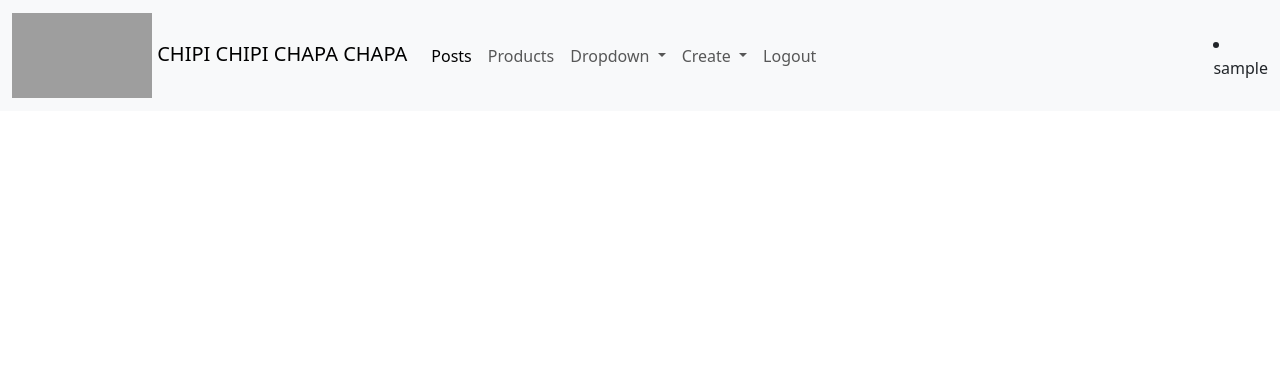
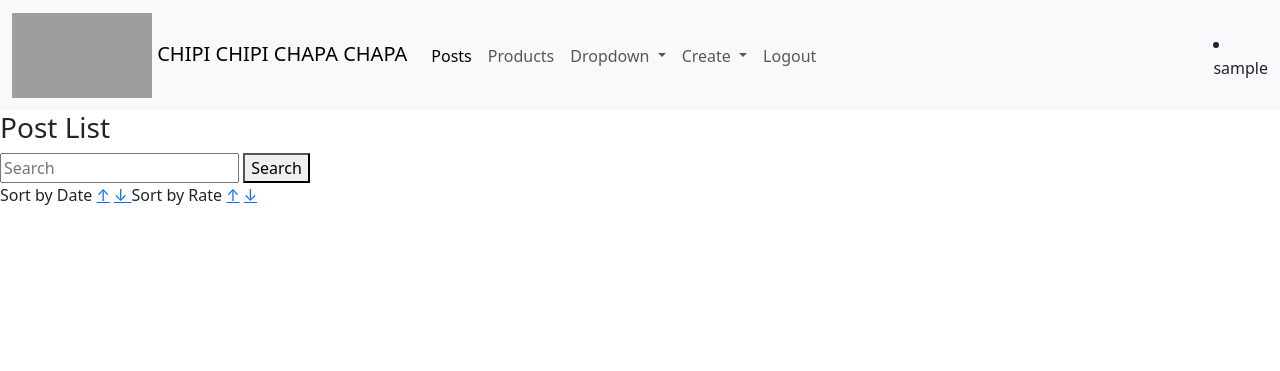
Before and after one commit to MapcTheSpear/YOUCANTHURTMEJACK, a Django app: page /posts/ in a window 1280 px wide. Shown: the top 371 px of the page. Run offline with Django 4.2, Linux system fonts and the light colour scheme; the visitor is signed in with stand-in values (Sample User, id 1); data that the repository does not hold is empty; grey boxes are pictures that could not be loaded.

Commit message:
HW#7, Lesson#7

```diff
--- a/blog/settings.py
+++ b/blog/settings.py
@@ -116,6 +116,8 @@ USE_I18N = True
 
 USE_TZ = True
 
+OBJECT_PER_PAGE = 4
+
 
 # Static files (CSS, JavaScript, Images)
 # https://docs.djangoproject.com/en/4.2/howto/static-files/
--- a/post/admin.py
+++ b/post/admin.py
@@ -11,7 +11,6 @@ from post.models import (Post, Products, Comments,
 class PostAdmin(admin.ModelAdmin):
     list_display = ['id', 'title', 'rate', 'created_at', 'updated_at']
     list_display_links = ['id', 'title']
-    readonly_fields = ['title']
     search_fields = ['title', 'text']
 
 
--- a/post/urls.py
+++ b/post/urls.py
@@ -14,7 +14,9 @@ urlpatterns = [
     path('category/', views.category_list_view),
     path('posts/create/', views.post_create_view),
     path('posts/<int:post_id>/', views.post_detail_view),
+    path('posts/<int:post_id>/update/', views.post_update_view),
     path('products/create/', views.create_product_view),
     path('products/<int:product_id>/', views.product_detail_view),
+    path('products/<int:product_id>/update', views.product_update_view),
     path('category/create/', views.create_category_view),
 ]
--- a/post/views.py
+++ b/post/views.py
@@ -5,7 +5,9 @@ views.py - файл представлений приложений(вьюшек
 from django.shortcuts import render
 from django.shortcuts import redirect
 from django.http import HttpResponse
-from post.forms import PostForm, ProductForm, CategoryForm, ReviewForm
+from django.db.models import Q
+from django.conf import settings
+from post.forms import PostForm, ProductForm, CategoryForm, ReviewForm, PostForm2, ProductForm2
 from datetime import date
 from post.models import Post, Products, Comments, Hashtag, Category, Review
 current_date = date.today()
@@ -30,8 +32,36 @@ def goodbye_view(request):
 def post_list_view(request):
     if request.method == 'GET':
         posts = Post.objects.all()
+        search = request.GET.get('search')
+        order = request.GET.get('order')
+        if search:
+            posts = posts.filter(
+                Q(title__icontains=search) | Q(text__icontains=search)
+            )
+            # posts = posts.filter(title__contains=search) | posts.filter(text__icontains=search)
+        if order == 'date':
+            posts = posts.order_by('created_at')
+        if order == '-date':
+            posts = posts.order_by('-created_at')
+        if order == 'rate':
+            posts = posts.order_by('rate')
+        if order == '-rate':
+            posts = posts.order_by('-rate')
+        max_page = posts.__len__() / settings.OBJECT_PER_PAGE
+
+        if round(max_page) < max_page:
+            max_page += 1
+
+        else:
+            max_page = round(max_page)
+        page = request.GET.get('page', 1)
+
+        start = (int(page) - 1) * settings.OBJECT_PER_PAGE
+        end = (int(page)) * settings.OBJECT_PER_PAGE
+
         context = {
-            'posts': posts
+            'posts': posts[start:end],
+            'max_page': range(1, int(max_page) + 1)
         }
         return render(request, 'post/list.html', context=context)
 
@@ -53,6 +83,32 @@ def post_detail_view(request, post_id):
         )
 
 
+def post_update_view(request, post_id):
+    try:
+        post = Post.objects.get(id=post_id)
+    except Post.DoesNotExist:
+        return render(request, '404.html')
+
+    if request.method == 'GET':
+        context = {
+            'form': PostForm2(instance=post),
+            'post': post,
+        }
+        return render(request, 'post/update.html', context=context)
+
+    if request.method == 'POST':
+        form = PostForm2(request.POST, request.FILES,instance=post)
+        if form.is_valid():
+            form.save()
+            return redirect('/posts/')
+        else:
+            context = {
+                'form': form,
+                'post': post,
+            }
+            return render(request, 'post/update.html', context=context)
+
+
 def hashtag_list_view(reqeust):
     if reqeust.method == 'GET':
         hashtags = Hashtag.objects.all()
@@ -70,10 +126,63 @@ def hashtag_list_view(reqeust):
 def products_view(request):
     if request.method == 'GET':
         products = Products.objects.all()
+        search = request.GET.get('search')
+        order = request.GET.get('order')
+        if search:
+            products = products.filter(
+                Q(title__icontains=search) | Q(description__icontains=search)
+            )
+        if order == 'date':
+            products = products.order_by('created_at')
+        if order == '-date':
+            products = products.order_by('-created_at')
+        if order == 'price':
+            products = products.order_by('price')
+        if order == '-price':
+            products = products.order_by('-price')
+
+        max_page = products.__len__() / settings.OBJECT_PER_PAGE
+
+        if round(max_page) < max_page:
+            max_page += 1
+
+        else:
+            max_page = round(max_page)
+        page = request.GET.get('page', 1)
+
+        start = (int(page) - 1) * settings.OBJECT_PER_PAGE
+        end = (int(page)) * settings.OBJECT_PER_PAGE
         context = {
-            'products': products
+            'products': products[start:end],
+            'max_page': range(1, int(max_page) + 1)
         }
         return render(request, 'product/products.html', context=context)
+
+
+def product_update_view(request, post_id):
+    try:
+        product = Products.objects.get(id=post_id)
+    except Products.DoesNotExist:
+        return render(request, '404.html')
+
+    if request.method == 'GET':
+        context = {
+            'form': ProductForm2(instance=product),
+            'product': product,
+        }
+        return render(request, 'product/update.html', context=context)
+
+    if request.method == 'POST':
+        form = ProductForm2(request.POST, request.FILES, instance=product)
+        if form.is_valid():
+            form.save()
+            return redirect('/products/')
+        else:
+            context = {
+                'form': form,
+                'product': product,
+            }
+            return render(request, 'product/update.html', context=context)
 
 
 def product_detail_view(request, product_id):
--- a/templates/post/detail.html
+++ b/templates/post/detail.html
@@ -24,4 +24,6 @@
         {{ comment.text }} {{ comment.created_at }}
         </p>
     {% endfor %}
+
+    <a href="update/" class="btn btn-primary">Update</a>
 {% endblock %}
--- a/templates/post/list.html
+++ b/templates/post/list.html
@@ -2,6 +2,20 @@
 
 {% block content %}
 
+    <h3>Post List</h3>
+    <form action="" method="get">
+    <input type="text" name="search" placeholder="Search">
+    <button type="submit">Search</button>
+    </form>
+
+    <h7>Sort by Date</h7>
+    <a href="?order=date" method="get">↑</a>
+    <a href="?order=-date" method="get">↓
+</a>
+    <h7>Sort by Rate</h7>
+    <a href="?order=rate" method="get">↑</a>
+    <a href="?order=-rate" method="get">↓
+</a>
 
 {% for post in posts %}
     <div class="card" style="width: 18rem;">
@@ -22,4 +36,12 @@
 </div>
 {% endfor %}
 
+    <div>
+        {% for page in max_page %}
+            <a href="?page={{ page }}"method="get">
+            {{ page }}
+            </a>
+        {% endfor %}
+    </div>
+
 {% endblock %}
```
Also changed, not shown: post/forms.py (+35 -5 lines), templates/404.html (added, +8 -0 lines), templates/post/update.html (added, +14 -0 lines), templates/product/products.html (+20 -1 lines), templates/product/update.html (added, +14 -0 lines), static/404.jpeg (added).
